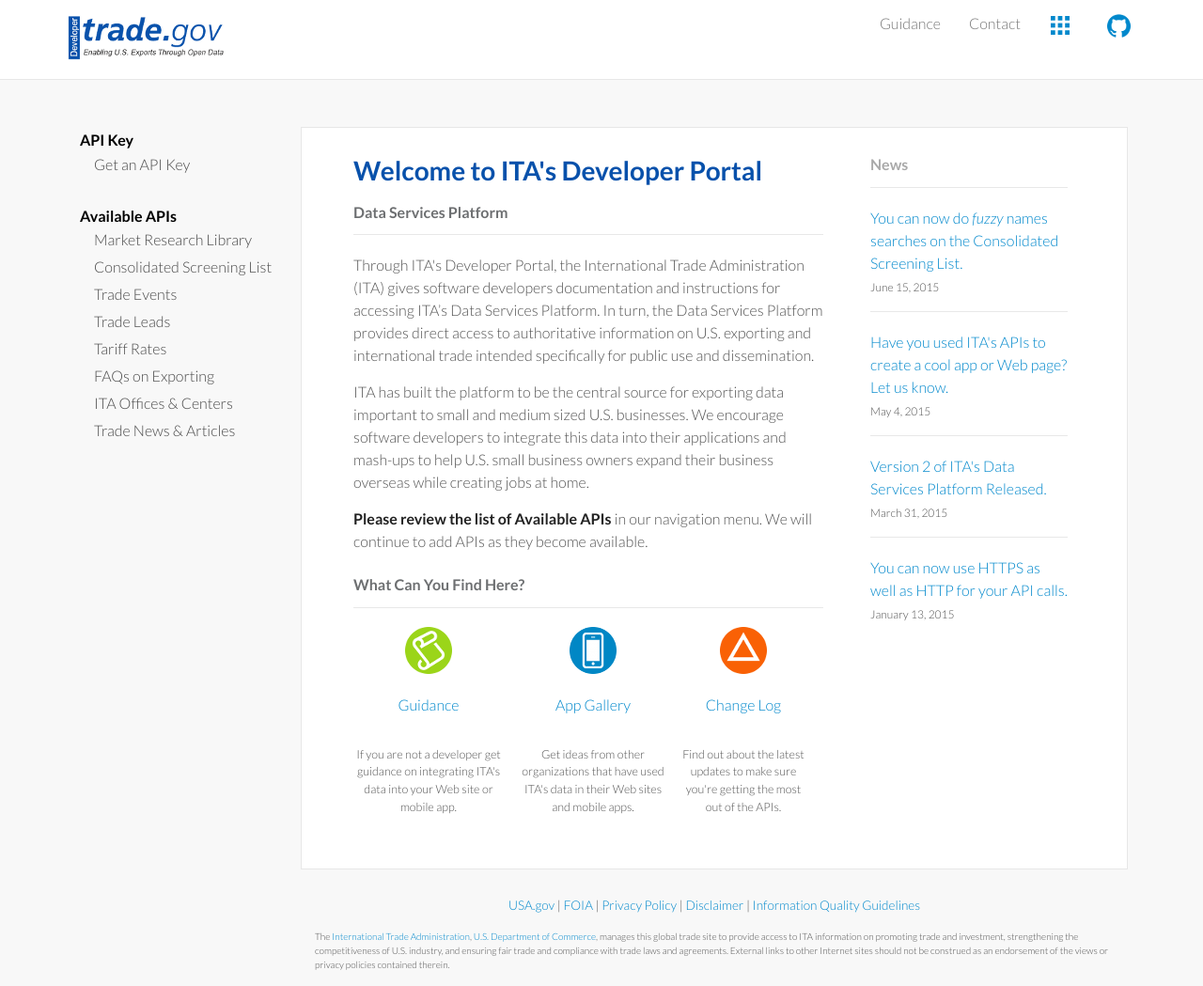
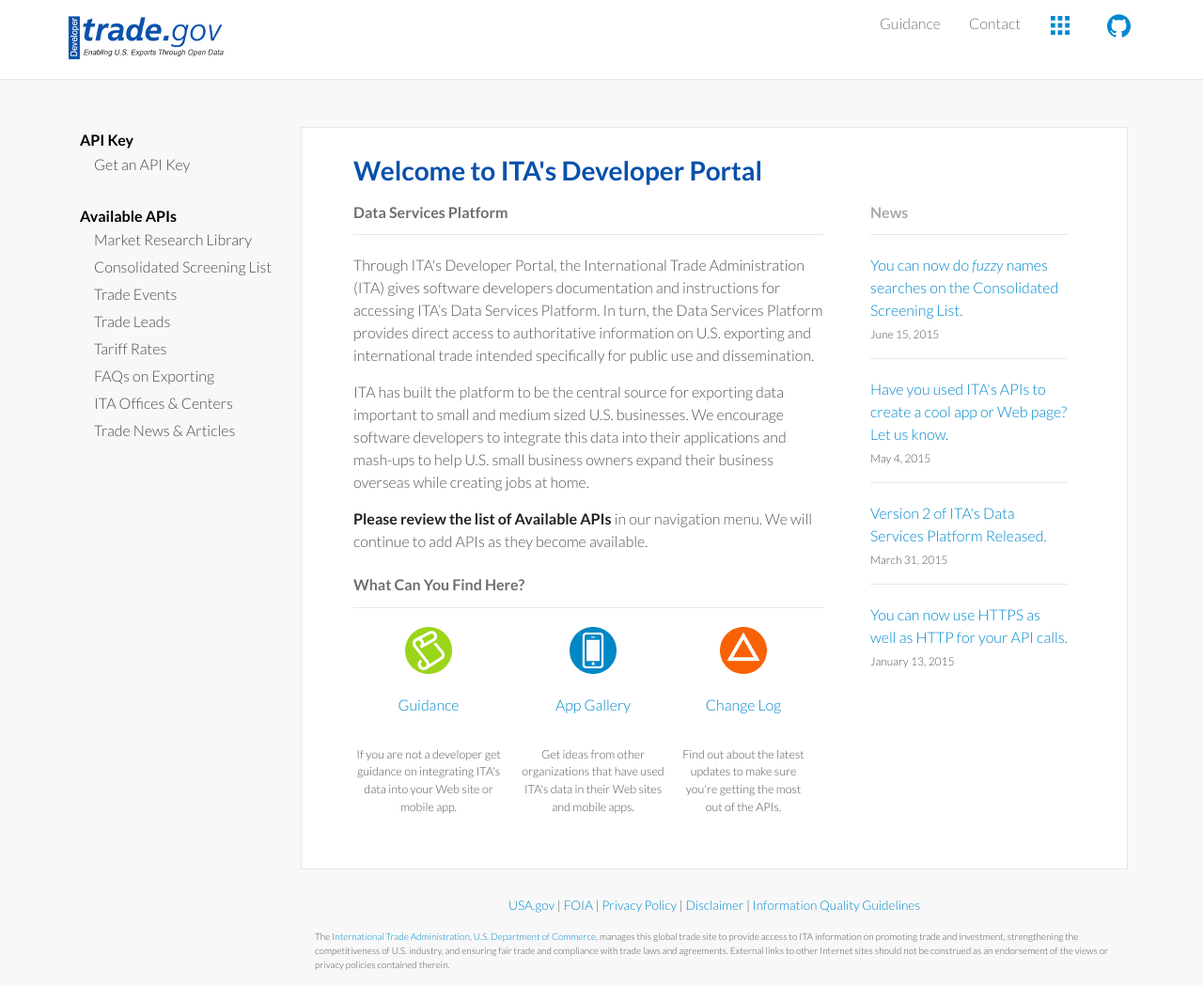
Before and after one commit to InternationalTradeAdministration/developerportal, a Jekyll site: the page built from index.html, in a window 1280 px wide. Shown: the whole page at 94% size. Built offline with Jekyll 4.4.1, drawn with Linux system fonts in a browser that asks for light colours; nearby versions of some CDN libraries.

Commit message:
aligned headings in home container

```diff
--- a/index.html
+++ b/index.html
@@ -23,9 +23,9 @@ published: true
 
        <section id="intro">
       	<div class="clearfix">
+      	<h1 id="home-title">Welcome to ITA's Developer Portal</h1>
 		<ul id="info" >
 		<div id="sect1">
-		<h1>Welcome to ITA's Developer Portal</h1>
 		<h3>Data Services Platform</h3>
 		<p>Through ITA's Developer Portal, the International Trade Administration (ITA) gives software developers documentation and instructions for accessing ITA’s Data Services Platform. In turn, the Data Services Platform provides direct access to authoritative information on U.S. exporting and international trade intended specifically for public use and dissemination.</p>
 		<p>ITA has built the platform to be the central source for exporting data important to small and medium sized U.S. businesses.  We encourage software developers to integrate this data into their applications and mash-ups to help U.S. small business owners expand their business overseas while creating jobs at home.</p>
--- a/stylesheets/styles.css
+++ b/stylesheets/styles.css
@@ -187,6 +187,10 @@ header {
 
 #welcome {
 font-weight:normal
+}
+
+#home-title {
+padding-left:40px;
 }
 
 #news {
@@ -733,9 +737,14 @@ padding-left:50px;
 padding-right:50px;
 }
 
+#info {
+width:100%;
+padding-right:40px;
+}
+
 #side {
-    padding-left:50px;
-padding-right:50px;
+    width:100%;
+    padding-right:40px;
 }
 
 /* Force table to not be like tables anymore */
```
